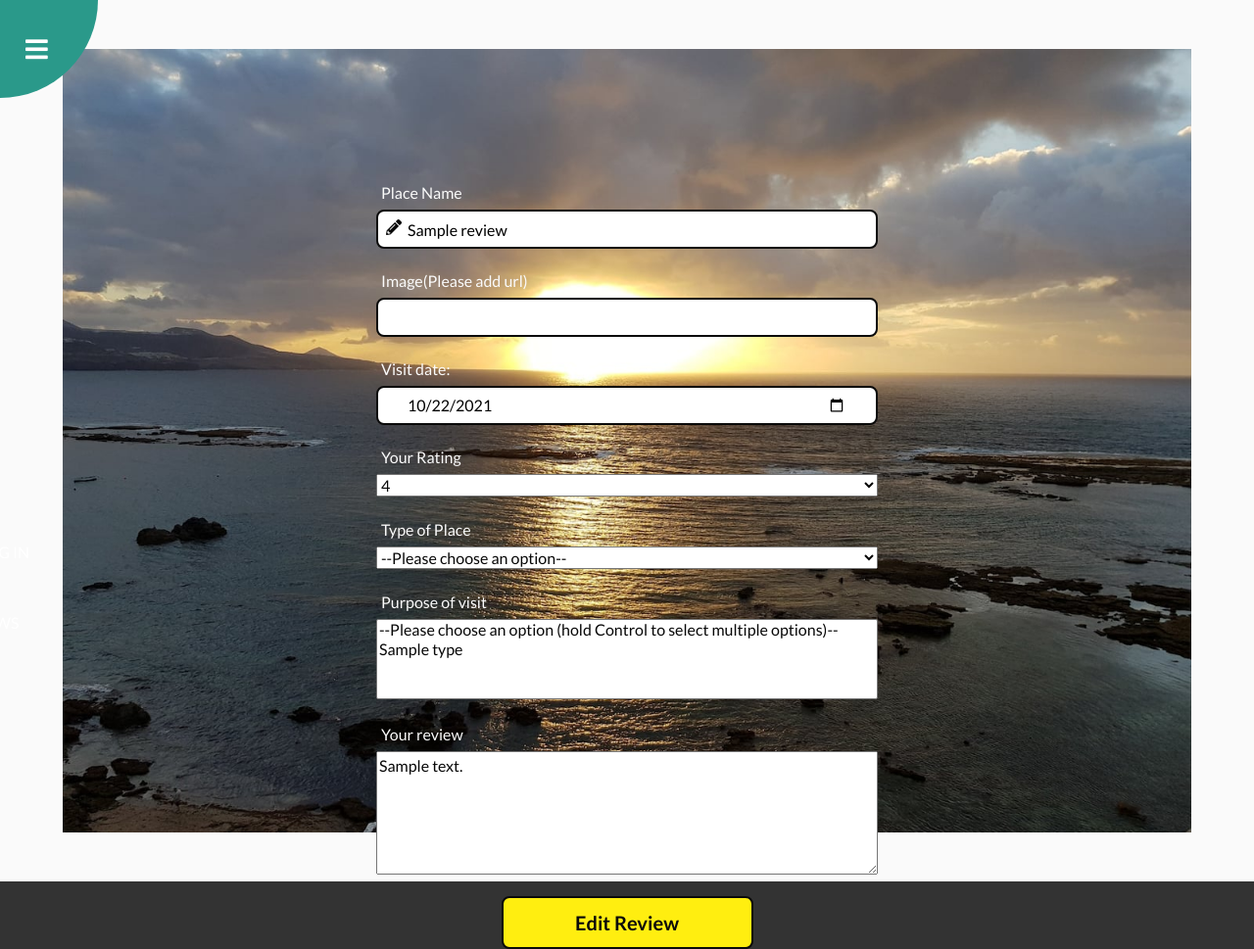
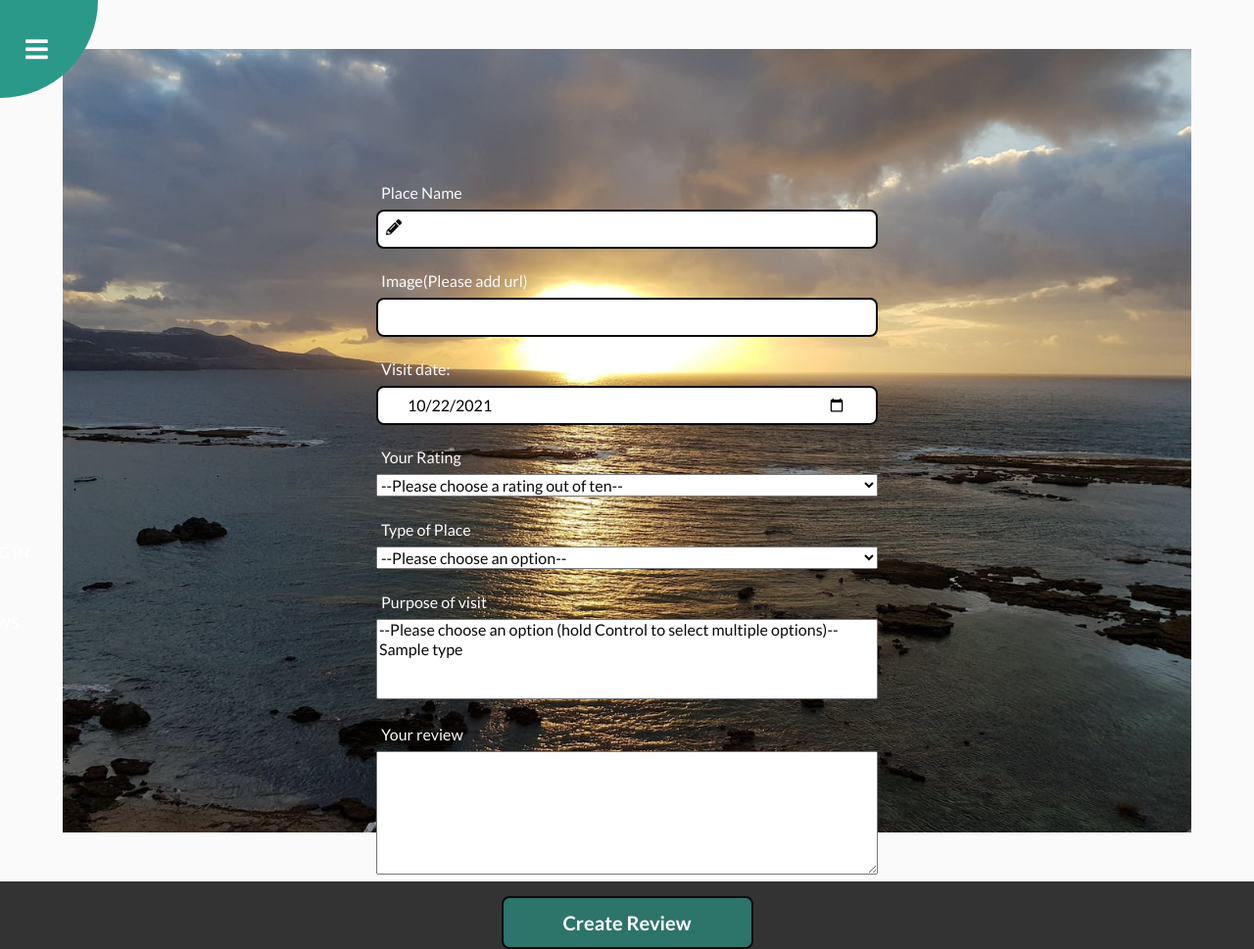
Before and after one commit to ANDREWAHN-UK/Milestone-Three, a Flask app: template templates/edit_review.html in a window 1280 px wide. Shown: the whole page at 98% size. Run offline with Flask 2, Linux system fonts and the light colour scheme; the template is opened without the code that fills it: most values are stand-ins (such as "Sample title", 1, 10 or a date in 2020); some libraries are stand-ins or nearby versions.

Commit message:
templates - updated edit_review.html

```diff
--- a/templates/edit_review.html
+++ b/templates/edit_review.html
@@ -6,11 +6,11 @@
     attached to the select and image and text-area. Otherwise, these elements will not be responsive-->
 
 <div class="container-fluid container-review  align-items-center">
-    <form method="POST" action="{{ url_for('edit_review', review_id=review._id) }}">
+    <form method="POST" action="{{ url_for('create_review') }}">
         <!-- name of the place being reviewed -->
         <div class="mb-3 review-field">
             <label for="place_name">Place Name</label> <i class="fas fa-pencil-alt"></i>
-            <input id="place_name" name="place_name" minlength="5" maxlength="50"  value="{{- review.place_name -}}"type="text" class="validate" required>
+            <input id="place_name" name="place_name" minlength="5" maxlength="50" type="text" class="validate" required>
         </div>
 
         <!-- allows user to upload images -->
@@ -33,23 +33,17 @@
             <select id="place_rating" name="place_rating" class=" review-field validate" required>
                 <option value="">--Please choose a rating out of ten--</option>
                 {% for rating in ratings %}
-                {% if rating.rating == rating.rating%}
-                <option value="{{ rating.rating }}" selected> {{ rating.rating }}</option>
-                {% endif %}
                 <option value="{{ rating.rating }}">{{ rating.rating }}</option>
                 {% endfor %}
             </select>
         </div>
-        <!-- Allows the user to select a category. This value comes from the database -->
+        <!-- Allows the user to select a category. This valuie comes from the database -->
         <div class="mb-3 review-field">
             <label for="category_name">Type of Place</label>
             <select id="category_name" name="category_name" class=" review-field validate" required>
                 <option value="">--Please choose an option--</option>
                 {% for category in categories %}
-
-
                 <option value="{{ category.category_name }}">{{ category.category_name }}</option>
-
                 {% endfor %}
             </select>
         </div>
@@ -60,7 +54,6 @@
                 <option value="">--Please choose an option (hold Control to select multiple options)--</option>
 
                 {% for visit in visits %}
-
                 <option value="{{ visit.type }}">{{ visit.type }}</option>
                 {% endfor %}
             </select>
@@ -70,11 +63,10 @@
             <label for="place_review">Your review</label>
             <textarea id="place_review" cols="75" rows="5" name="place_review" minlength="5" maxlength="500"
                 class="review-field validate" required>
-                {{- review.place_review -}}
             </textarea>
         </div>
 
-        <button type="submit" class="btn edit-review-button"><strong>Edit Review</strong> </button>
+        <button type="submit" class="btn review-button"><strong>Create Review</strong> </button>
     </form>
 
 
```
